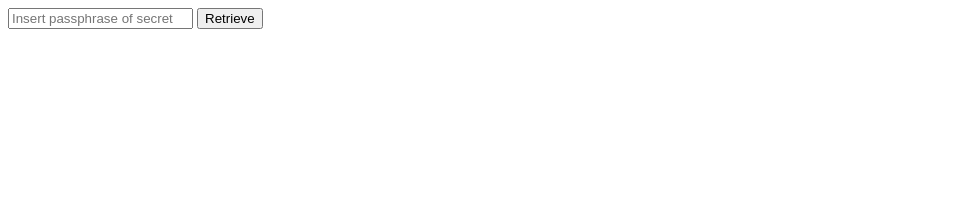
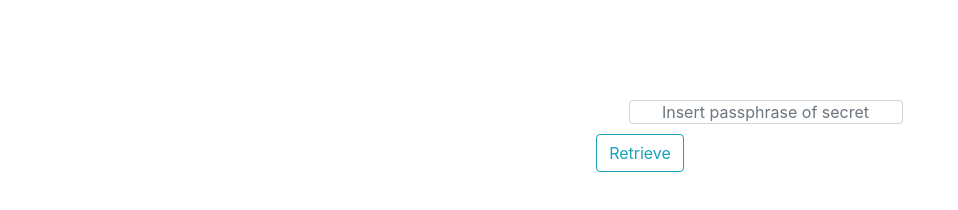
Before and after one commit to tamf/whisper-secret-messages, a plain HTML site: page public/retrieve-secret.html in a window 1280 px wide. Shown: the whole page, without its empty margins (0-958 px from the left). Drawn offline with nearby package versions, Linux system fonts and the light colour scheme.

Commit message:
update css for retrieve-secret.html

```diff
--- a/public/retrieve-secret.html
+++ b/public/retrieve-secret.html
@@ -1,23 +1,22 @@
 <!DOCTYPE html>
 <html>
 <head>
-	<title>
-        <link rel="stylesheet" href="https://maxcdn.bootstrapcdn.com/bootstrap/4.0.0/css/bootstrap.min.css" integrity="sha384-Gn5384xqQ1aoWXA+058RXPxPg6fy4IWvTNh0E263XmFcJlSAwiGgFAW/dAiS6JXm" crossorigin="anonymous">
-        <link rel="stylesheet" type="text/css" href="secret.css" media="screen"/>
-    </title>
+	<title>Retrieve Secret Message</title>
+    <link rel="stylesheet" href="https://maxcdn.bootstrapcdn.com/bootstrap/4.0.0/css/bootstrap.min.css" integrity="sha384-Gn5384xqQ1aoWXA+058RXPxPg6fy4IWvTNh0E263XmFcJlSAwiGgFAW/dAiS6JXm" crossorigin="anonymous">
+    <link rel="stylesheet" type="text/css" href="secret.css" media="screen"/>
+    <script defer src="script.js"></script>
 </head>
 <body>
     <div class="d-flex h-100">
         <div class="m-auto">
          <form id="create-form">
            <label>
+               <div class="insert">
              <input
                class="form-control"
                placeholder="Insert passphrase of secret"
-               type="passphrase"
-               id="passphrase"
-               name="passphrase"
              />
+            </div>
            </label>
            <button class="btn btn-outline-info">Retrieve</button>
          </form>
--- a/public/secret.css
+++ b/public/secret.css
@@ -8,7 +8,6 @@ textarea {
   margin-bottom: 25px;
   margin-left: 200px;
 }
-
 
 label {
   display: flex;
@@ -40,5 +39,10 @@ label {
 }
 
 input {
-  text-align: center
+  text-align: center;
 }
+
+.insert {
+  padding-top: 100px;
+  text-align: center;
+}
```
